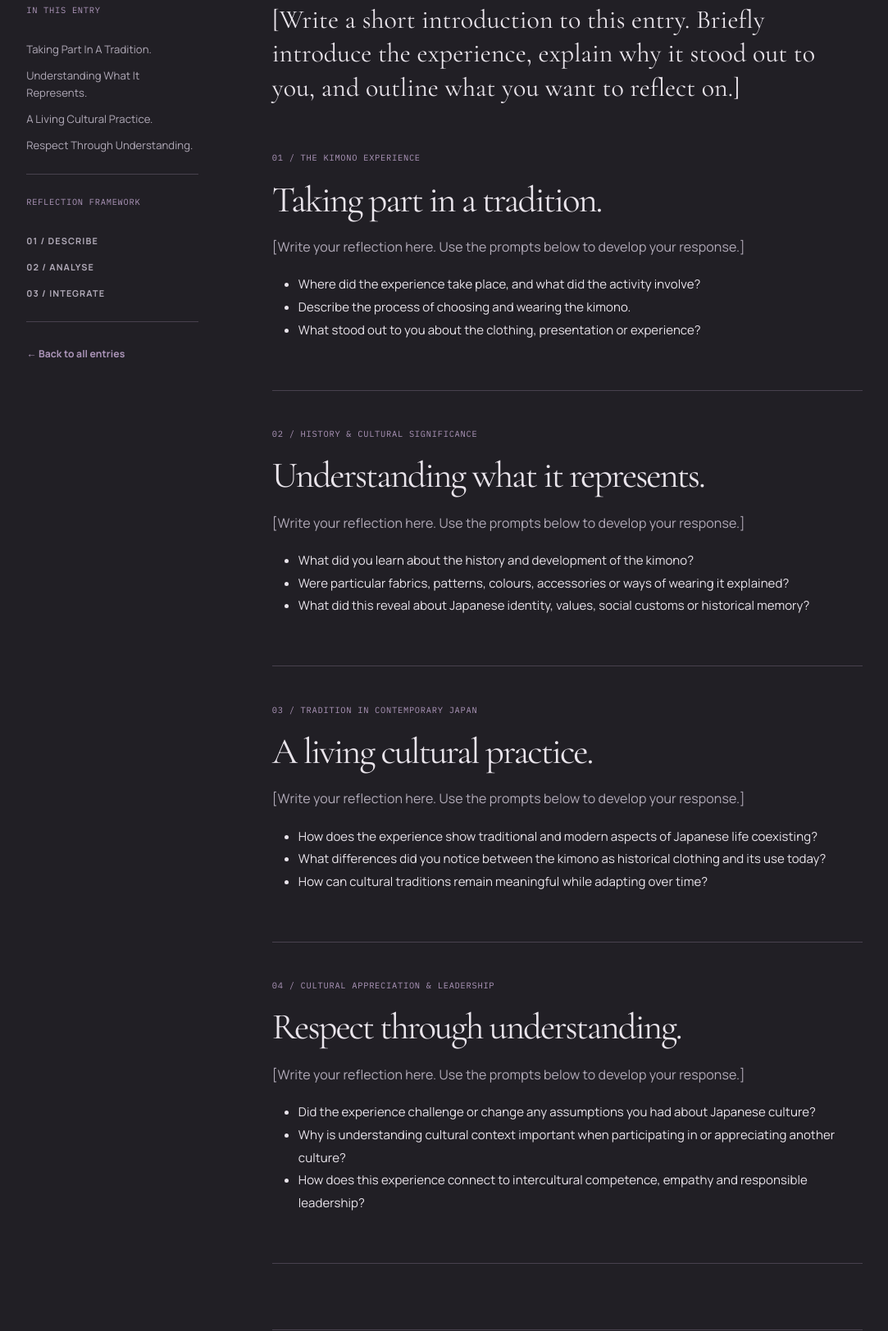
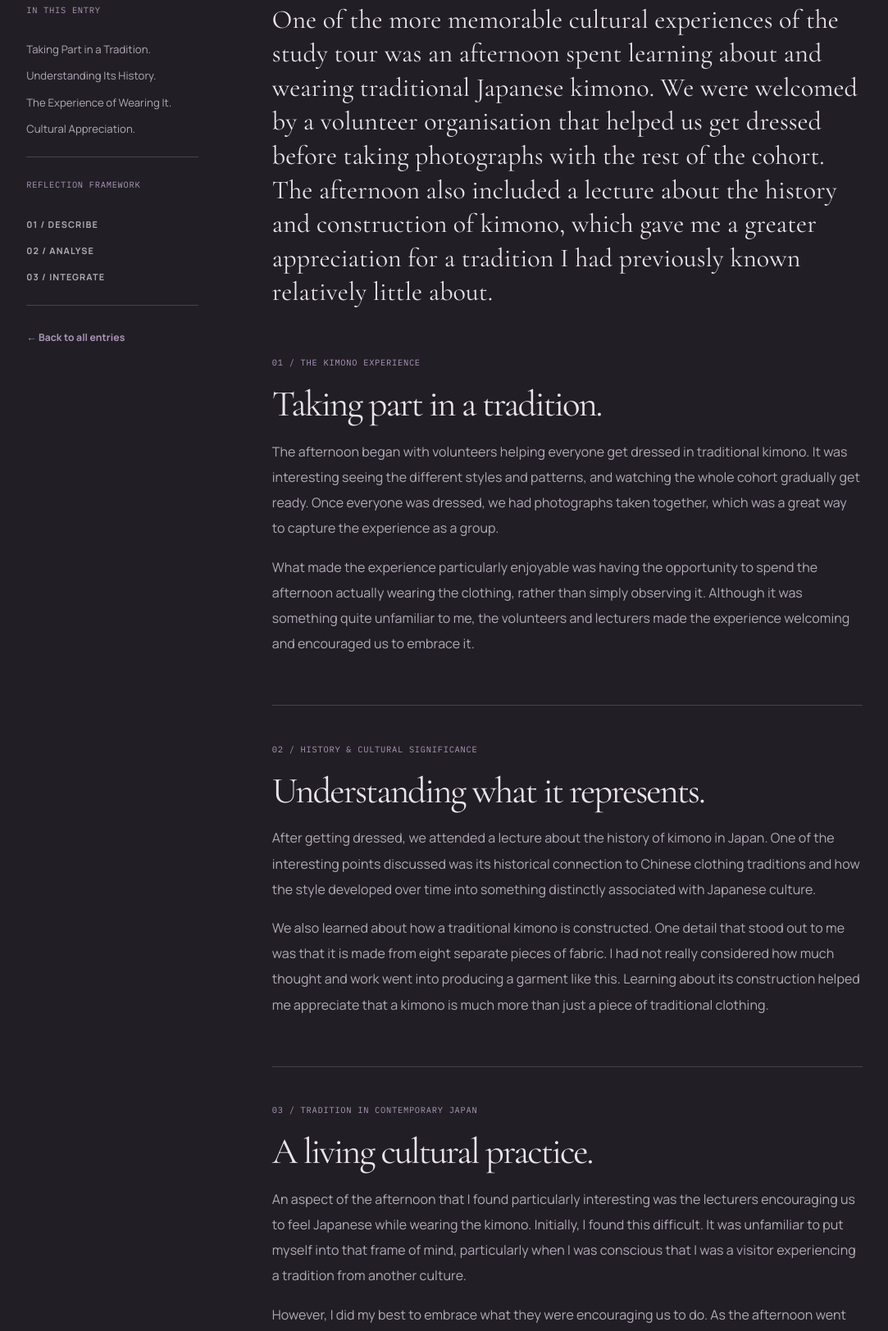
Before and after one commit to mattarmstrongspace/mattarmstrongspace.github.io, a plain HTML site: page studytour/articles/kimono-experience.html in a window 1280 px wide. Shown: the part 1176-2800 px from the top of the page at 82% size, without its empty margins (98-1181 px from the left). Drawn offline with nearby package versions, Linux system fonts and the light colour scheme.

Commit message:
added kimono experience

```diff
--- a/studytour/articles/kimono-experience.html
+++ b/studytour/articles/kimono-experience.html
@@ -84,7 +84,7 @@
 
       <!-- Article image: replace the image URL with your own photography -->
       <figure class="article-hero-figure">
-        <img src="https://images.unsplash.com/photo-1493976040374-85c8e12f0c0e?auto=format&fit=crop&w=2000&q=85" alt="Traditional Japanese architecture and street">
+        <img src="/studytour/images/kimono.png" ="Traditional Japanese architecture and street">
         <figcaption>Japan Study Tour / Kimono experience</figcaption>
       </figure>
 
@@ -93,10 +93,10 @@
         <aside class="article-sidebar">
           <div class="sidebar-block">
             <p class="eyebrow">IN THIS ENTRY</p>
-            <a href="#experience">Taking Part In A Tradition.</a>
-            <a href="#history">Understanding What It Represents.</a>
-            <a href="#tradition">A Living Cultural Practice.</a>
-            <a href="#reflection">Respect Through Understanding.</a>
+            <a href="#experience">Taking Part in a Tradition.</a>
+            <a href="#history">Understanding Its History.</a>
+            <a href="#tradition">The Experience of Wearing It.</a>
+            <a href="#reflection">Cultural Appreciation.</a>
           </div>
 
           <div class="sidebar-block sidebar-note">
@@ -114,8 +114,7 @@
         <!-- Main article -->
         <article>
           <p class="article-opening">
-            [Write a short introduction to this entry. Briefly introduce the experience,
-            explain why it stood out to you, and outline what you want to reflect on.]
+            One of the more memorable cultural experiences of the study tour was an afternoon spent learning about and wearing traditional Japanese kimono. We were welcomed by a volunteer organisation that helped us get dressed before taking photographs with the rest of the cohort. The afternoon also included a lecture about the history and construction of kimono, which gave me a greater appreciation for a tradition I had previously known relatively little about.
           </p>
 
           <section id="experience" class="article-content-section">
@@ -123,15 +122,12 @@
             <h2>Taking part in a tradition.</h2>
 
             <p>
-              [Write your reflection here. Use the prompts below to develop your response.]
+              The afternoon began with volunteers helping everyone get dressed in traditional kimono. It was interesting seeing the different styles and patterns, and watching the whole cohort gradually get ready. Once everyone was dressed, we had photographs taken together, which was a great way to capture the experience as a group.
             </p>
 
-            <!-- Reflection prompts: remove these once you have written your section -->
-            <ul>
-              <li>Where did the experience take place, and what did the activity involve?</li>
-              <li>Describe the process of choosing and wearing the kimono.</li>
-              <li>What stood out to you about the clothing, presentation or experience?</li>
-            </ul>
+            <p>
+              What made the experience particularly enjoyable was having the opportunity to spend the afternoon actually wearing the clothing, rather than simply observing it. Although it was something quite unfamiliar to me, the volunteers and lecturers made the experience welcoming and encouraged us to embrace it.
+            </p>
           </section>
 
           <section id="history" class="article-content-section">
@@ -139,15 +135,12 @@
             <h2>Understanding what it represents.</h2>
 
             <p>
-              [Write your reflection here. Use the prompts below to develop your response.]
+              After getting dressed, we attended a lecture about the history of kimono in Japan. One of the interesting points discussed was its historical connection to Chinese clothing traditions and how the style developed over time into something distinctly associated with Japanese culture.
             </p>
 
-            <!-- Reflection prompts: remove these once you have written your section -->
-            <ul>
-              <li>What did you learn about the history and development of the kimono?</li>
-              <li>Were particular fabrics, patterns, colours, accessories or ways of wearing it explained?</li>
-              <li>What did this reveal about Japanese identity, values, social customs or historical memory?</li>
-            </ul>
+            <p>
+              We also learned about how a traditional kimono is constructed. One detail that stood out to me was that it is made from eight separate pieces of fabric. I had not really considered how much thought and work went into producing a garment like this. Learning about its construction helped me appreciate that a kimono is much more than just a piece of traditional clothing.
+            </p>
           </section>
 
           <section id="tradition" class="article-content-section">
@@ -155,15 +148,12 @@
             <h2>A living cultural practice.</h2>
 
             <p>
-              [Write your reflection here. Use the prompts below to develop your response.]
+              An aspect of the afternoon that I found particularly interesting was the lecturers encouraging us to feel Japanese while wearing the kimono. Initially, I found this difficult. It was unfamiliar to put myself into that frame of mind, particularly when I was conscious that I was a visitor experiencing a tradition from another culture.
             </p>
 
-            <!-- Reflection prompts: remove these once you have written your section -->
-            <ul>
-              <li>How does the experience show traditional and modern aspects of Japanese life coexisting?</li>
-              <li>What differences did you notice between the kimono as historical clothing and its use today?</li>
-              <li>How can cultural traditions remain meaningful while adapting over time?</li>
-            </ul>
+            <p>
+              However, I did my best to embrace what they were encouraging us to do. As the afternoon went on, I became much more comfortable wearing the kimono and found myself genuinely enjoying the experience. I could understand why people would want to wear kimono from time to time, whether for a special occasion or simply to enjoy wearing something so closely connected to Japanese tradition.
+            </p>
           </section>
 
           <section id="reflection" class="article-content-section">
@@ -171,16 +161,22 @@
             <h2>Respect through understanding.</h2>
 
             <p>
-              [Write your reflection here. Use the prompts below to develop your response.]
+              Looking back, the experience showed me how participating in a cultural tradition can provide a different kind of understanding compared with simply learning about it. The lecture gave us the historical background, but actually wearing the kimono made the experience more personal and memorable.
             </p>
 
-            <!-- Reflection prompts: remove these once you have written your section -->
-            <ul>
-              <li>Did the experience challenge or change any assumptions you had about Japanese culture?</li>
-              <li>Why is understanding cultural context important when participating in or appreciating another culture?</li>
-              <li>How does this experience connect to intercultural competence, empathy and responsible leadership?</li>
-            </ul>
+            <p>
+              I also took away the importance of being open to experiences that initially feel unfamiliar. It was not necessarily easy to put myself into the mindset the lecturers encouraged, but making the effort allowed me to become more comfortable and appreciate the afternoon for what it was.
+            </p>
+
+            <p>
+              From a global leadership perspective, I think this connects to the importance of cultural awareness and being willing to engage with different perspectives. Understanding another culture involves more than recognising its customs; it also means being respectful, listening and making an effort to participate when the opportunity is offered.
+            </p>
+
+            <p>
+              Overall, it was an afternoon I thoroughly enjoyed and one of the experiences that helped make the study tour more meaningful.
+            </p>
           </section>
+
 
 
           <!-- Comments Section -->
```
Also changed, not shown: 3 other files.
